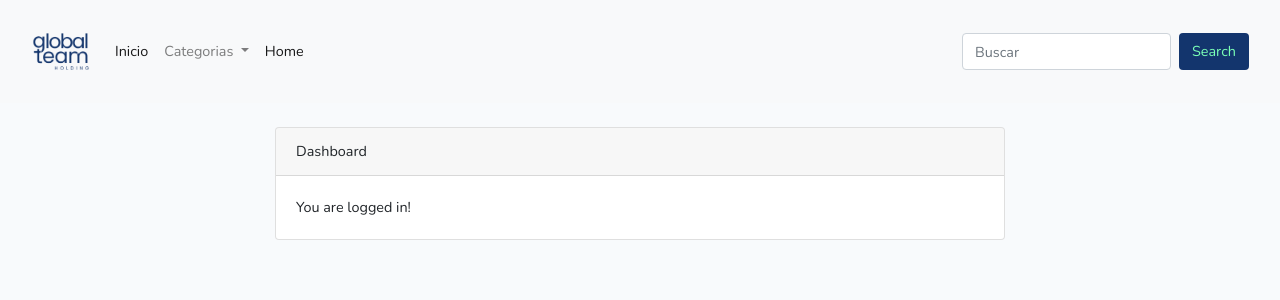
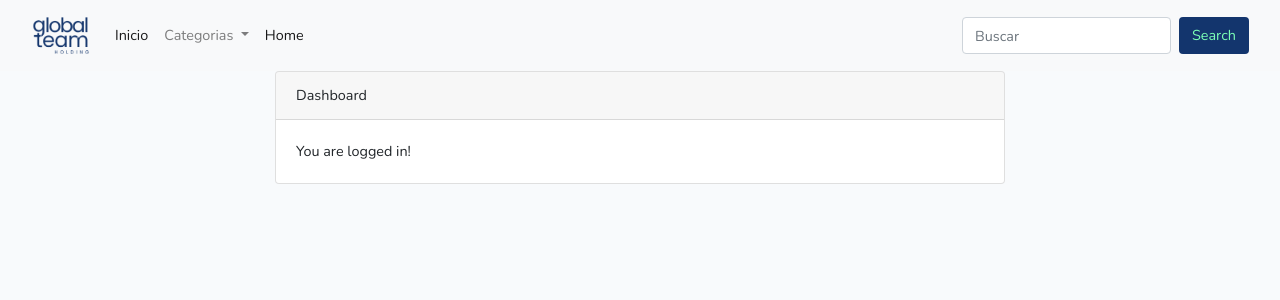
Before and after one commit to LuisHoyos7/e-learning, a Laravel app: page /home in a window 1280 px wide. Shown: the top 300 px of the page. Run offline with Laravel 8, Linux system fonts and the light colour scheme; a user stored in the database is signed in; data comes from the database, SQL or seed files in the repository.

Commit message:
add fix design nav

```diff
--- a/resources/views/components/header.blade.php
+++ b/resources/views/components/header.blade.php
@@ -1,4 +1,5 @@
-<nav class="navbar navbar-expand-lg navbar-light bg-light fixed top-0 right-0 px-6 py-4 sm:block">
+{{-- fixed top-0 right-0 px-6 py-4 sm:block --}}
+<nav class="navbar navbar-expand-lg navbar-light bg-light ">
     <div class="container-fluid">
         <a class="navbar-brand" href="#">
             <img src="{{ asset('logo/gth.png') }}" class="logo-gth " alt="">
--- a/resources/views/layouts/app.blade.php
+++ b/resources/views/layouts/app.blade.php
@@ -35,7 +35,7 @@
     <div id="app">
         @include('components.header')
 
-        <main class="py-4 animate__animated animate__fadeInLeft">
+        <main class="animate__animated animate__fadeInLeft">
             @yield('content')
         </main>
         @include('components.footer')
```
